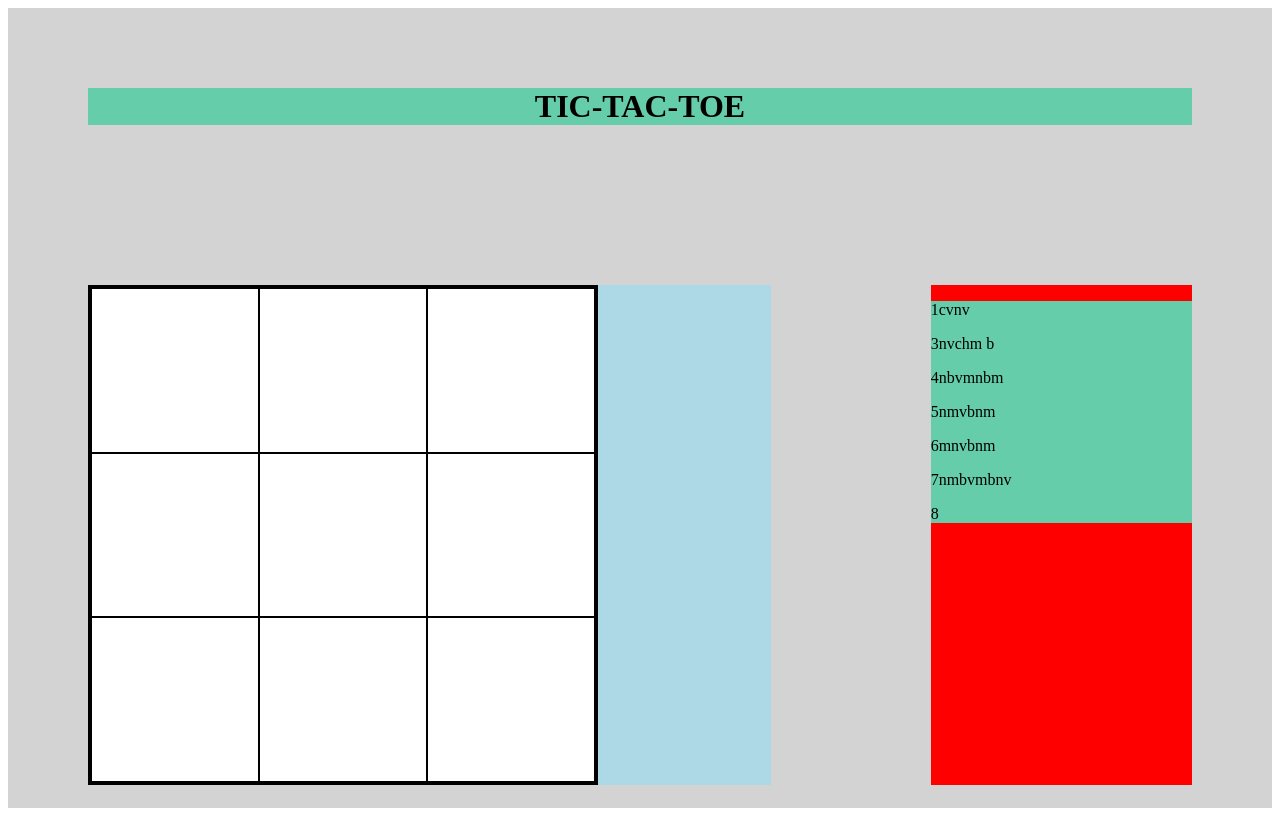
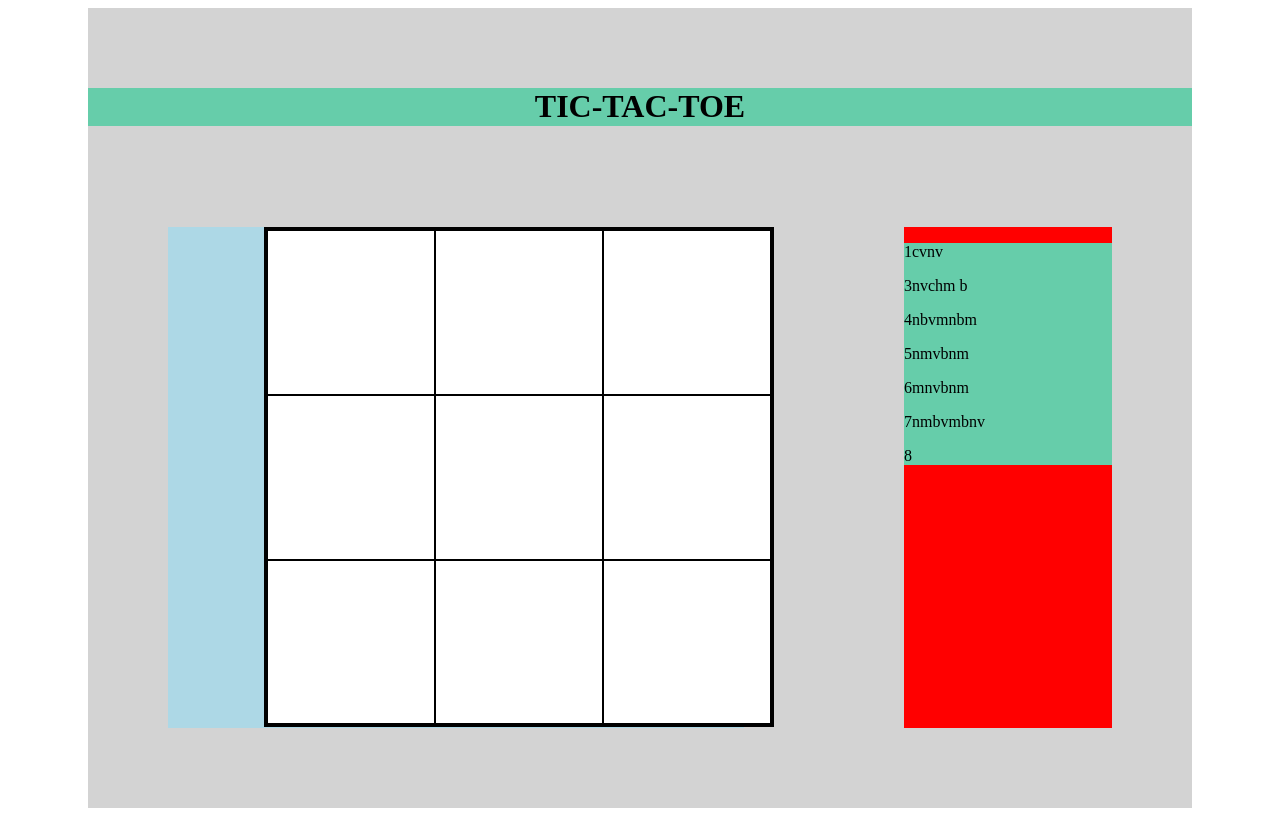
Before and after one commit to west1155/tic_tac_react_front, a React (Create React App) app: page / in a window 1280 px wide. Built offline with nearby package versions, Linux system fonts and the light colour scheme.

Commit message:
without .idea folder

```diff
--- a/src/App.module.css
+++ b/src/App.module.css
@@ -1,17 +1,18 @@
 
 .h1 {
-    grid-column: 1/4;
-    margin: 10vh;
+    grid-column: 1/6;
+    margin-top: 10vh;
     text-align: center;
     background-color: mediumaquamarine;
 }
 
 .board {
+    padding-left: 12vh;
     margin: 10vh;
     grid-column: 1/3;
     background-color: lightblue;
+}
 
-}
 .history {
     margin: 10vh;
     background-color: red;
@@ -20,6 +21,8 @@
 
 .App {
     background-color: lightgrey;
+    margin-left: 10vh;
+    margin-right: 10vh;
     height: 100vh;
     display: grid;
     grid-template-columns: 1fr 1fr 1fr;
```
